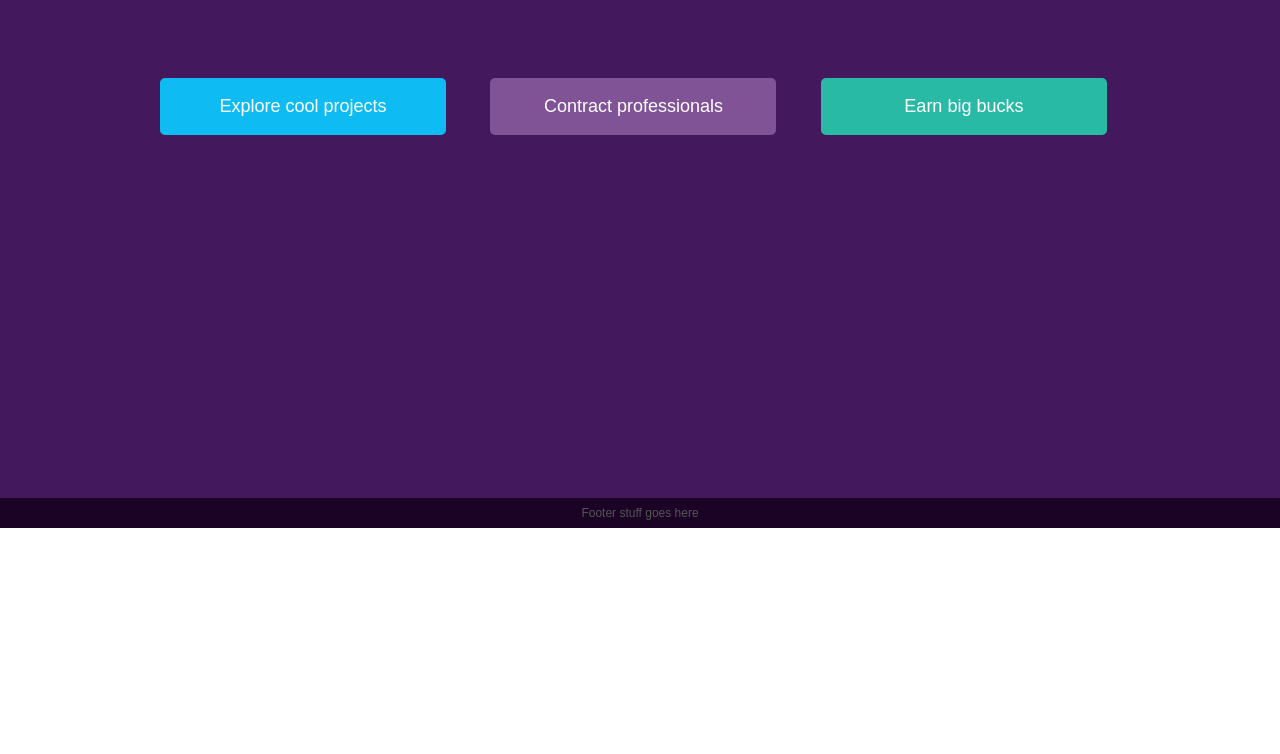
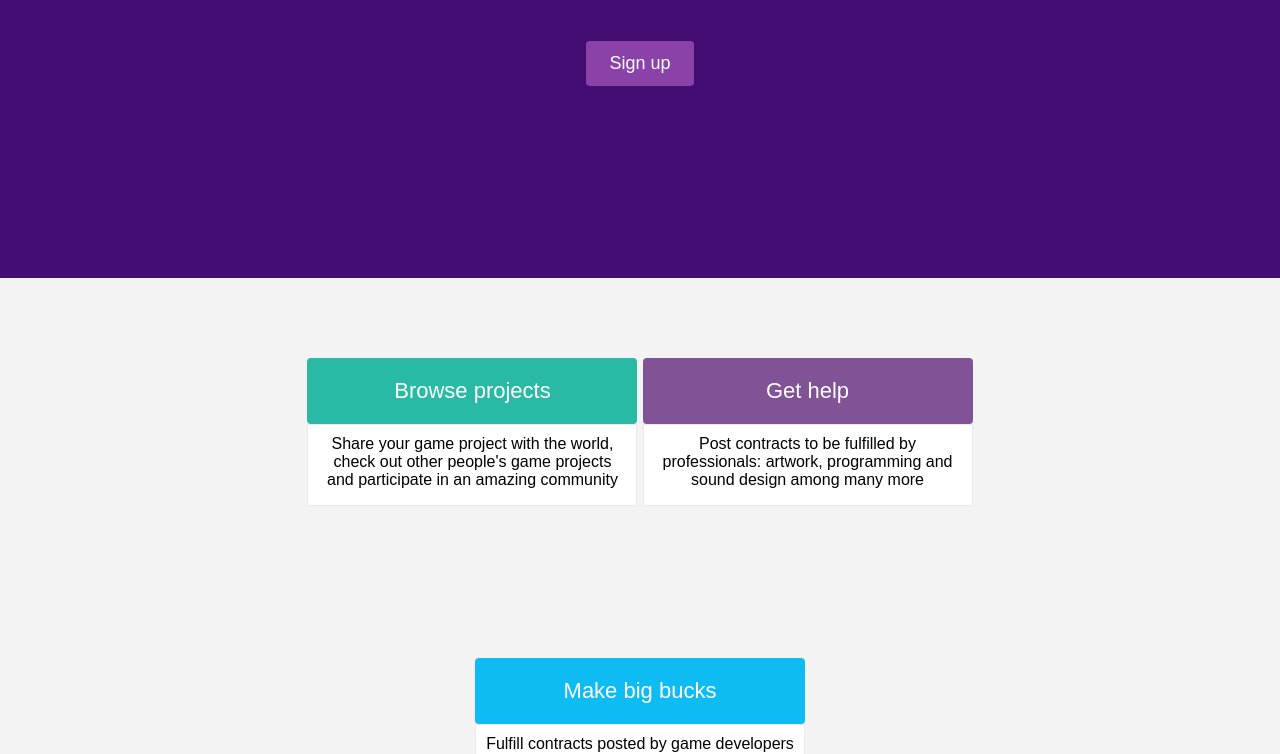
Before and after one commit to 2nd47/CSC309-A4, a plain HTML site: page landing.html in a window 1280 px wide. Shown: the part 272-1026 px from the top of the page. Before the commit the page ends 800 px from the top, so only its background shows below. Drawn offline with Linux system fonts and the light colour scheme.

Commit message:
Landing page redux
- Pimped out landing page to make it look less bland
- Added signup link to the landing page
- Adjusted size of login button in the navigation bar

```diff
--- a/assets/css/generic.css
+++ b/assets/css/generic.css
@@ -131,11 +131,12 @@ https://pixabay.com/en/magnifying-glass-search-1083373/*/
 
 #login_nav {
   float: right;
-  padding: 6px 22px;
-  margin: 8px 10px;
+  padding: 4px 22px;
+  margin: 9px 10px;
   background-color: #8B42A8;
   border: solid 2px #8B42A8;
   border-radius: 2px;
+  font-size: 18px;
 }
 
 main {
--- a/assets/css/landing.css
+++ b/assets/css/landing.css
@@ -1,54 +1,84 @@
 /*THIS IS THE LANDING PAGE STYLESHEET
 IT CONTAINS STYLES FOR THE LANDING PAGE*/
+#brief_background {
+  width: 100%;
+  min-height: 500px;
+  color: white;
+  background-color: #440D73;
+  font-size: 18px;
+  text-align: center;
+}
+
+h1 {
+  margin: 0;
+  padding-top: 140px;
+  padding-bottom: 20px;
+}
+
+#brief_signup_button {
+  padding: 10px 12px;
+  margin: auto;
+  margin-top: 40px;
+  background-color: #8B42A8;
+  border: solid 2px #8B42A8;
+  border-radius: 4px;
+  font-size: 18px;
+  width: 80px;
+}
+
+a {
+  text-decoration: none;
+  color: white;
+}
+
 #showcase_background {
   width: 100%;
-  min-height: calc(100vh - 80px);
-  background-color: #44185C; #21082E;
+  min-height: 300px;
+  color: white;
+  background-color: #F3F3F3;
+  font-size: 18px;
+  text-align: center;
 }
 
-#showcase_wrapper {
+#showcase_top_wrapper {
   min-width: 320px;
   max-width: 1000px;
-  height: 100%;
   margin: auto;
-  color: #ffffff;
 }
 
-#explore_showcase {
-  display: inline-block;
-  background-color: #0EBCF3;
-  padding: 15px 40px;
-  margin: 20px;
-  width: 200px;
-  text-align: center;
-  margin-top: 300px;
-  border: 3px solid #0EBCF3;
-  border-radius: 5px;
-  font-size: 18px;
+.showcase_wrapper {
+  display: inline-table;
+  width: 33%;
+  top: 0;
+  height: 300px;
 }
 
-#contract_showcase {
-  display: inline-block;
-  background-color: #805396;
-  padding: 15px 40px;
-  margin: 20px;
-  width: 200px;
-  text-align: center;
-  margin-top: 300px;
-  border: 3px solid #805396;
-  border-radius: 5px;
-  font-size: 18px;
+.showcase_title {
+  margin-top: 80px;
+  vertical-align: middle;
+  padding: 20px 0px;
+  border-radius: 4px;
+  font-size: 22px;
 }
 
-#earn_showcase {
-  display: inline-block;
+.showcase_dropdown {
+  border: 1px solid #E9E9E9;
+  border-radius: 2px;
+  background-color: #FFFFFF;
+  color: #000000;
+  height: 60px;
+  padding: 10px;
+  font-size: 16px;
+}
+
+#showcase_1_title {
   background-color: #29baa5;
-  padding: 15px 40px;
-  margin: 20px;
-  width: 200px;
-  text-align: center;
-  margin-top: 300px;
-  border: 3px solid #29baa5;
-  border-radius: 5px;
-  font-size: 18px;
 }
+
+#showcase_2_title {
+  background-color: #805396;
+}
+
+#showcase_3_title {
+  background-color: #0EBCF3;
+}
--- a/landing.html
+++ b/landing.html
@@ -55,16 +55,46 @@
 
     <!--Main page content-->
     <main>
+      <div id="brief_background">
+        <div id="brief_wrapper">
+          <h1>Accelerate your game development</h1>
+          Contract professionals to help you with your game, work on amazing projects and share your cool games with the world!
+          <div id="brief_signup_button">
+            <a href="#signup">Sign up</a>
+          </div>
+        </div>
+      </div>
       <div id="showcase_background">
-        <div id="showcase_wrapper">
-          <div id="explore_showcase">
-            Explore cool projects
+        <div id="showcase_top_wrapper">
+          <div class="showcase_wrapper">
+            <div id="showcase_1_title" class="showcase_title">
+              Browse projects
+            </div>
+            <div class="showcase_dropdown">
+              Share your game project with the world,
+              check out other people's game projects
+              and participate in an amazing community
+            </div>
           </div>
-          <div id="contract_showcase">
-            Contract professionals
+          <div class="showcase_wrapper">
+            <div id="showcase_2_title" class="showcase_title">
+              Get help
+            </div>
+            <div class="showcase_dropdown">
+              Post contracts to be fulfilled by professionals:
+              artwork, programming and sound design among many more
+            </div>
           </div>
-          <div id="earn_showcase">
-            Earn big bucks
+          <div class="showcase_wrapper">
+            <div id="showcase_3_title" class="showcase_title">
+              Make big bucks
+            </div>
+            <div class="showcase_dropdown">
+              Fulfill contracts posted by game developers
+              to make some money or just be a part of
+              something awesome
+            </div>
+          </div>
           </div>
         </div>
       </div>
```
